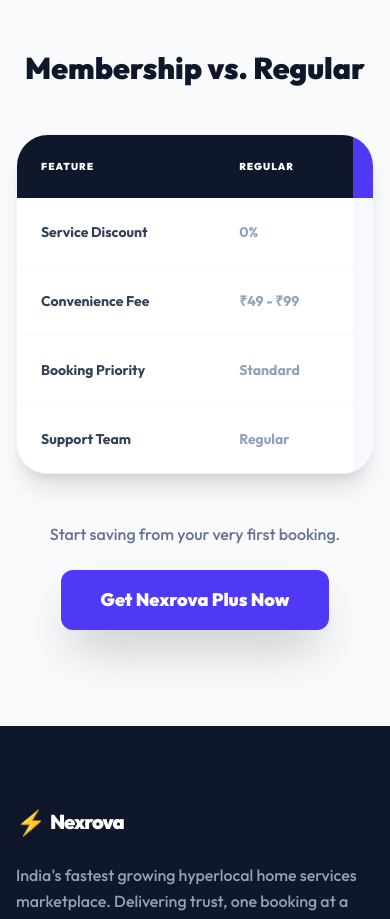
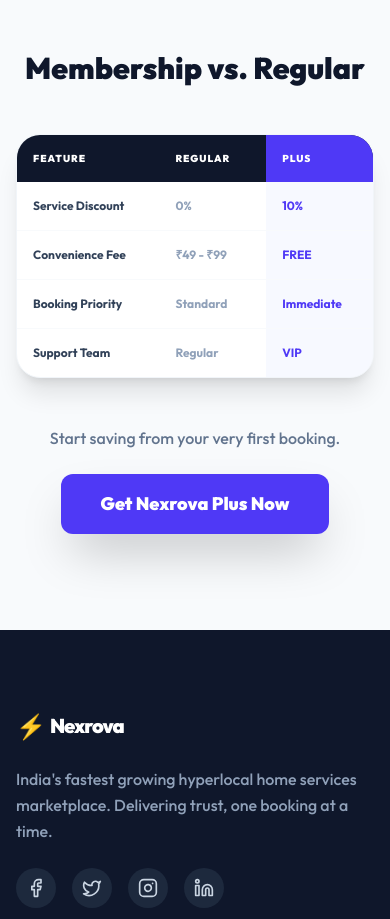
Before and after one commit to zingline-dev/Nexrova, a Next.js app in the folder Nexrova-web/: page /membership in a window 390 px wide. Shown: the part 2240-3159 px from the top of the page. Built offline with nearby package versions, Linux system fonts and the light colour scheme.

Commit message:
Optimized membership comparison table for mobile (removed scrollbar)

```diff
--- a/Nexrova-web/src/app/membership/page.tsx
+++ b/Nexrova-web/src/app/membership/page.tsx
@@ -139,35 +139,35 @@
         <div className="max-w-4xl mx-auto px-4 sm:px-6 lg:px-8">
           <h2 className="text-3xl font-black text-slate-900 mb-12 text-center">Membership vs. Regular</h2>
 
-          <div className="bg-white rounded-[32px] md:rounded-[40px] overflow-hidden shadow-xl border border-slate-100 overflow-x-auto">
-            <table className="w-full text-left min-w-[500px]">
+          <div className="bg-white rounded-[24px] md:rounded-[40px] overflow-hidden shadow-xl border border-slate-100">
+            <table className="w-full text-left table-fixed">
               <thead>
                 <tr className="bg-slate-900 text-white">
-                  <th className="p-6 md:p-8 font-black uppercase text-[10px] md:text-xs tracking-widest">Feature</th>
-                  <th className="p-6 md:p-8 font-black uppercase text-[10px] md:text-xs tracking-widest">Regular</th>
-                  <th className="p-6 md:p-8 font-black uppercase text-[10px] md:text-xs tracking-widest bg-indigo-600">Plus Member</th>
+                  <th className="p-4 md:p-8 font-black uppercase text-[10px] md:text-xs tracking-widest w-[40%]">Feature</th>
+                  <th className="p-4 md:p-8 font-black uppercase text-[10px] md:text-xs tracking-widest w-[30%]">Regular</th>
+                  <th className="p-4 md:p-8 font-black uppercase text-[10px] md:text-xs tracking-widest bg-indigo-600 w-[30%]">Plus</th>
                 </tr>
               </thead>
               <tbody className="font-bold text-slate-700">
                 <tr className="border-b border-slate-50">
-                   <td className="p-6 md:p-8 text-sm md:text-base">Service Discount</td>
-                   <td className="p-6 md:p-8 text-slate-400 text-sm md:text-base">0%</td>
-                   <td className="p-6 md:p-8 text-indigo-600 bg-indigo-50/50 text-sm md:text-base">10%</td>
+                   <td className="p-4 md:p-8 text-xs md:text-base leading-tight">Service Discount</td>
+                   <td className="p-4 md:p-8 text-slate-400 text-xs md:text-base">0%</td>
+                   <td className="p-4 md:p-8 text-indigo-600 bg-indigo-50/50 text-xs md:text-base">10%</td>
                 </tr>
                 <tr className="border-b border-slate-50">
-                   <td className="p-6 md:p-8 text-sm md:text-base">Convenience Fee</td>
-                   <td className="p-6 md:p-8 text-slate-400 text-sm md:text-base">₹49 - ₹99</td>
-                   <td className="p-6 md:p-8 text-indigo-600 bg-indigo-50/50 text-sm md:text-base">FREE</td>
+                   <td className="p-4 md:p-8 text-xs md:text-base leading-tight">Convenience Fee</td>
+                   <td className="p-4 md:p-8 text-slate-400 text-xs md:text-base">₹49 - ₹99</td>
+                   <td className="p-4 md:p-8 text-indigo-600 bg-indigo-50/50 text-xs md:text-base">FREE</td>
                 </tr>
                 <tr className="border-b border-slate-50">
-                   <td className="p-6 md:p-8 text-sm md:text-base">Booking Priority</td>
-                   <td className="p-6 md:p-8 text-slate-400 text-sm md:text-base">Standard</td>
-                   <td className="p-6 md:p-8 text-indigo-600 bg-indigo-50/50 text-sm md:text-base">Immediate</td>
+                   <td className="p-4 md:p-8 text-xs md:text-base leading-tight">Booking Priority</td>
+                   <td className="p-4 md:p-8 text-slate-400 text-xs md:text-base">Standard</td>
+                   <td className="p-4 md:p-8 text-indigo-600 bg-indigo-50/50 text-xs md:text-base">Immediate</td>
                 </tr>
                 <tr>
-                   <td className="p-6 md:p-8 text-sm md:text-base">Support Team</td>
-                   <td className="p-6 md:p-8 text-slate-400 text-sm md:text-base">Regular</td>
-                   <td className="p-6 md:p-8 text-indigo-600 bg-indigo-50/50 text-sm md:text-base">VIP Direct</td>
+                   <td className="p-4 md:p-8 text-xs md:text-base leading-tight">Support Team</td>
+                   <td className="p-4 md:p-8 text-slate-400 text-xs md:text-base">Regular</td>
+                   <td className="p-4 md:p-8 text-indigo-600 bg-indigo-50/50 text-xs md:text-base">VIP</td>
                 </tr>
               </tbody>
             </table>
```
